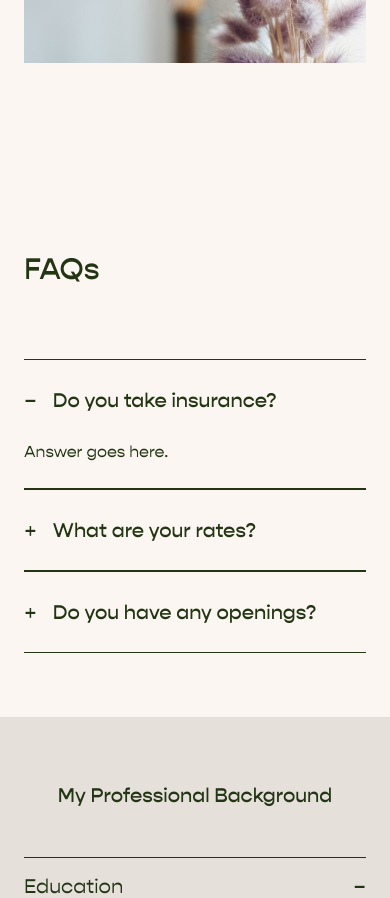
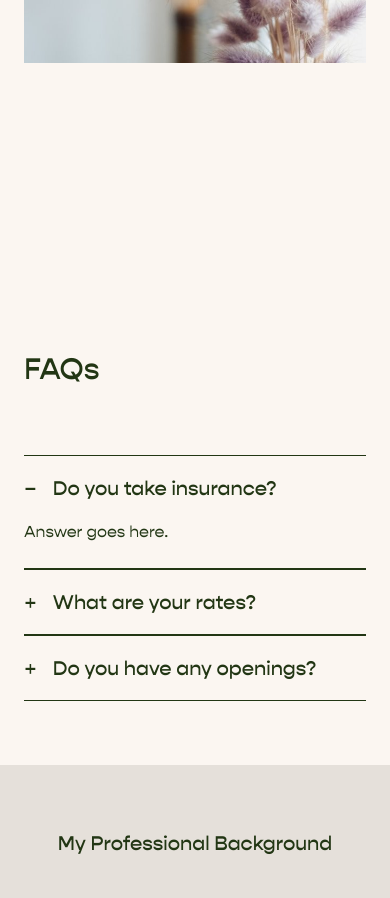
Before and after one commit to zekedavidson/maya-reynolds-template, a Next.js app: page / in a window 390 px wide. Shown: the part 6800-7698 px from the top of the page. Built offline with nearby package versions, Linux system fonts and the light colour scheme.

Commit message:
fixed images

```diff
--- a/src/components/sections/AboutSection.tsx
+++ b/src/components/sections/AboutSection.tsx
@@ -4,10 +4,10 @@ import React from 'react'
 
 const AboutSection = () => {
     return (
-        <section className='w-full bg-[#E5E0DA] py-16 md:py-24 pb-32 md:pb-50 pl-8 md:pl-16 lg:pl-20'>
-            <div className='grid grid-cols-1 md:grid-cols-[4fr_3fr] gap-12 items-center'>
+        <section className='w-full bg-[#E5E0DA] py-16 md:py-24 pb-32 md:pb-60 pl-8 md:pl-16 lg:pl-20'>
+            <div className='grid grid-cols-1 md:grid-cols-[6fr_5fr] gap-12 items-center'>
                 {/* Left: Text Content */}
-                <div className='flex flex-col gap-6 px-6 md:px-20 2xl:px-24 3xl:px-30 order-2 md:order-1'>
+                <div className='flex flex-col gap-6 px-6 md:px-14 2xl:px-18 3xl:px-30 order-2 md:order-1'>
                     <h2 className='text-4xl md:text-5xl lg:text-6xl 2xl:text-6xl font-medium text-[#223614]'>
                         Hi, I'm Lilac.
                     </h2>
@@ -29,7 +29,7 @@ const AboutSection = () => {
                 {/* Right: Overlapping Circular Images */}
                 <div className='relative h-[500px] md:h-[600px] lg:h-[700px] w-full order-1'>
                     {/* Larger image - Top Left */}
-                    <div className='absolute top-0 left-0 w-[280px] h-[420px] md:w-[380px] md:h-[580px] lg:w-[420px] lg:h-[630px] 2xl:w-[450px] 2xl:h-[675px] 3xl:w-[520px] 3xl:h-[780px] rounded-t-full overflow-hidden z-10'>
+                    <div className='absolute top-0 left-0 2xl:right-[40%] w-[280px] h-[420px] md:w-[380px] md:h-[580px] lg:w-[420px] lg:h-[630px] 2xl:w-[500px] 2xl:h-[770px] rounded-t-full overflow-hidden z-10'>
                         <Image
                             src="/about-section1.jpg"
                             alt="Lilac bouquet"
@@ -39,7 +39,7 @@ const AboutSection = () => {
                     </div>
 
                     {/* Smaller circle - Bottom Right */}
-                    <div className='absolute bottom-0 right-0 md:top-[55%] lg:top-[50%] lg:left-[45%] 2xl:left-[40%] 3xl:top-130 3xl:left-85 w-[220px] h-[220px] md:w-[260px] md:h-[260px] lg:w-[300px] lg:h-[300px] 2xl:w-[320px] 2xl:h-[320px] 3xl:w-[360px] 3xl:h-[360px] rounded-full overflow-hidden z-20'>
+                    <div className='absolute bottom-0 right-0 md:top-[55%] lg:top-[70%] lg:left-[45%] 2xl:left-[40%] 3xl:top-130 3xl:left-85 w-[220px] h-[220px] md:w-[260px] md:h-[260px] lg:w-[300px] lg:h-[300px] 2xl:w-[360px] 2xl:h-[360px] rounded-full overflow-hidden z-20'>
                         <Image
                             src="/about-section2.jpeg"
                             alt="White hydrangea"
--- a/src/components/sections/FAQSection.tsx
+++ b/src/components/sections/FAQSection.tsx
@@ -32,9 +32,9 @@ const FAQSection = () => {
 
     return (
         <section className='w-full bg-[#FBF6F1] py-16 md:py-24'>
-            <div className='grid grid-cols-1 md:grid-cols-[1.5fr_2fr] gap-15 items-start max-w-[1600px] mx-auto px-6 md:px-12 lg:px-16 2xl:px-16 3xl:px-20'>
+            <div className='grid grid-cols-1 md:grid-cols-[1.5fr_2fr] gap-40 items-start max-w-[1500px] mx-auto px-6 md:px-12 lg:px-16 2xl:px-20'>
                 {/* Left: Flower Image */}
-                <div className='relative h-[400px] md:h-[500px] lg:h-[700px] 2xl:h-[750px] 3xl:h-[900px] order-1'>
+                <div className='relative h-[400px] md:h-[500px] lg:h-[700px] 2xl:h-[780px] order-1'>
                     <div className='absolute inset-0 rounded-t-full overflow-hidden'>
                         <Image
                             src="/faq-section.jpg"
@@ -46,8 +46,8 @@ const FAQSection = () => {
                 </div>
 
                 {/* Right: FAQs */}
-                <div className='flex flex-col gap-8 order-2 '>
-                    <h2 className='text-3xl md:text-4xl lg:text-5xl 2xl:text-5xl 3xl:text-6xl font-medium text-[#223614] mb-10 mt-32 2xl:mt-40 3xl:mt-50'>
+                <div className='flex flex-col gap-7 order-2 '>
+                    <h2 className='text-3xl md:text-4xl lg:text-5xl 2xl:text-6xl font-medium text-[#223614] mb-10 mt-32 2xl:mt-40 3xl:mt-50'>
                         FAQs
                     </h2>
 
@@ -57,13 +57,13 @@ const FAQSection = () => {
                             <div key={index} className='border-t border-b border-[#223614]'>
                                 <button
                                     onClick={() => toggleFAQ(index)}
-                                    className='w-full py-6 flex gap-4 items-center text-left hover:opacity-70 transition-opacity'
+                                    className='w-full py-4 flex gap-4 items-center text-left hover:opacity-70 transition-opacity'
                                 >
                                     <span className='text-2xl md:text-5xl font-normal text-[#223614] shrink-0'>
                                         {openIndex === index ? '−' : '+'}
                                     </span>
 
-                                    <span className='text-xl md:text-2xl lg:text-5xl font-medium text-[#223614] pr-4'>
+                                    <span className='text-xl md:text-2xl lg:text-5xl font-medium text-[#223614]'>
                                         {faq.question}
                                     </span>
 
```
